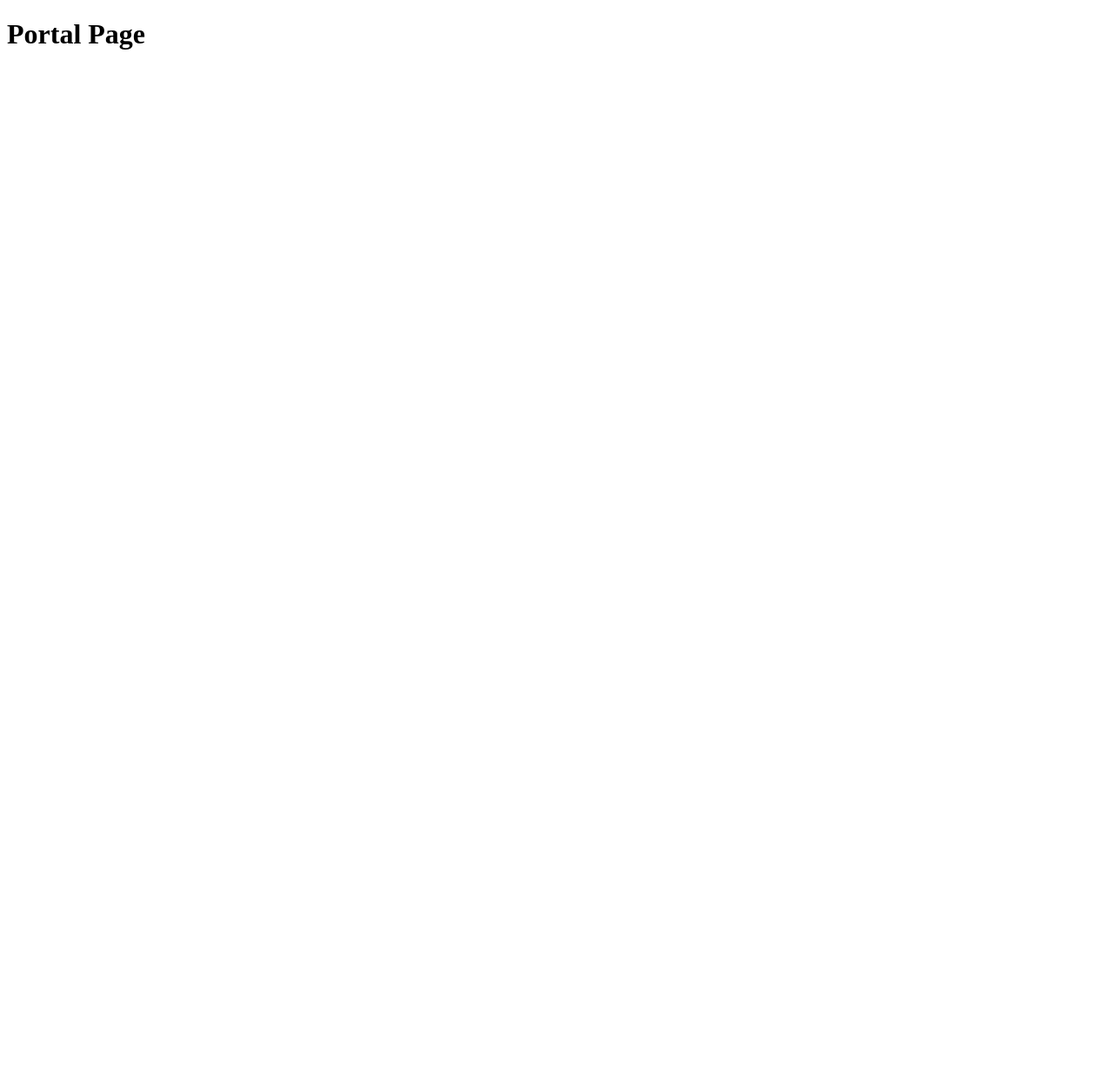
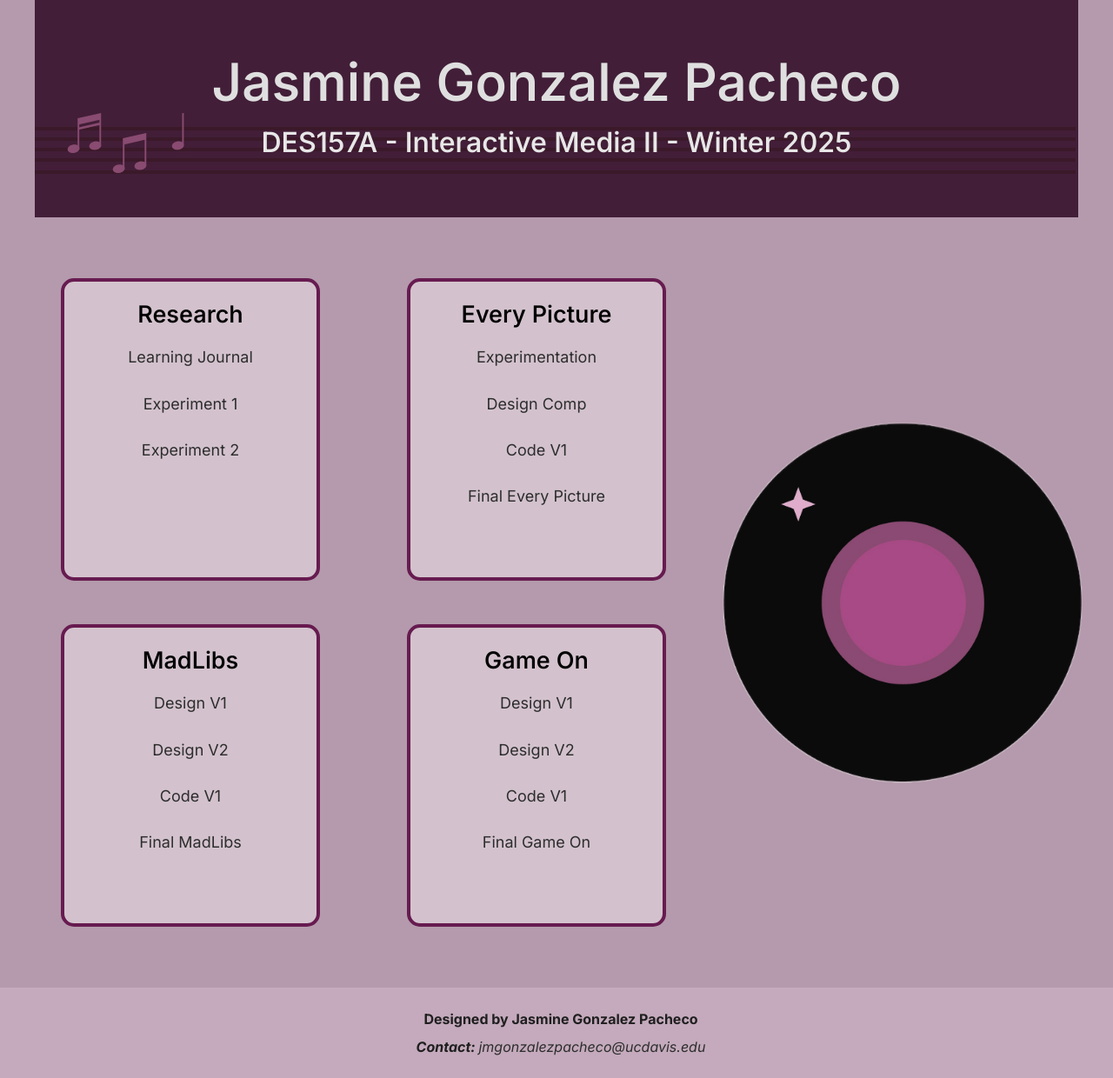
Before and after one commit to jasminemgp/des157a-winter25, a plain HTML site: page index.html in a window 1280 px wide. Shown: the whole page at 87% size. Before the commit the page ends 800 px from the top, so only its background shows below. Drawn offline with nearby package versions, Linux system fonts and the light colour scheme; a web font is replaced by a local one.

Commit message:
added portal page

```diff
--- a/index.html
+++ b/index.html
@@ -3,10 +3,84 @@
 <head>
     <meta charset="UTF-8">
     <meta name="viewport" content="width=device-width, initial-scale=1.0">
-    <title>here is my portal page for DES157A</title>
+    <title>Jasmine's Portal Page</title>
+
+     <!--Normalize CSS Line-->
+     <link href="https://cdnjs.cloudflare.com/ajax/libs/normalize/8.0.1/normalize.min.css" rel="stylesheet">
+
+    <!--Google Fonts-->
+    <link rel="preconnect" href="https://fonts.googleapis.com">
+    <link rel="preconnect" href="https://fonts.gstatic.com" crossorigin>
+    <link href="https://fonts.googleapis.com/css2?family=Handjet:wght@100..900&family=Inter:ital,opsz,wght@0,14..32,100..900;1,14..32,100..900&display=swap" rel="stylesheet">
+
+
+    <!--Style Sheet-->
+    <link rel="stylesheet" href="styles.css">
 </head>
 <body>
-    <h1>Portal Page</h1>
+    <header>
+        <h1 id="myNameHeader">Jasmine Gonzalez Pacheco</h1>
+        <h1>DES157A - Interactive Media II - Winter 2025</h1>
+    </header>
 
+    <main>
+        <section class="fullSection">
+        <div class="row">
+        <section class="column">
+            <h2>Research</h2>
+            <ul>
+                <li><a href="#">Learning Journal</a></li>
+                <li><a href="#">Experiment 1</a></li>
+                <li><a href="#">Experiment 2</a></li>
+            </ul>
+        </section>
+
+        <section class="column">
+            <h2>MadLibs</h2>
+            <ul>
+                <li><a href="#">Design V1</a></li>
+                <li><a href="#">Design V2</a></li>
+                <li><a href="#">Code V1</a></li>
+                <li><a href="#">Final MadLibs</a></li>
+            </ul>
+        </section>
+         </div>
+
+        <div class="row">
+        <section class="column">
+            <h2>Every Picture</h2>
+            <ul>
+                <li><a href="#">Experimentation</a></li>
+                <li><a href="#">Design Comp</a></li>
+                <li><a href="#">Code V1</a></li>
+                <li><a href="#">Final Every Picture</a></li>
+            </ul>
+        </section>
+
+        <section class="column">
+            <h2>Game On</h2>
+            <ul>
+                <li><a href="#">Design V1</a></li>
+                <li><a href="#">Design V2</a></li>
+                <li><a href="#">Code V1</a></li>
+                <li><a href="#">Final Game On</a></li>
+            </ul>
+        </section>
+        </div>
+
+        <aside>
+            <p><img src="images/disk.png" alt="Rotating Disk" width="450" height="600"></p>
+
+        </aside>
+    </section>
+    </main>
+
+    <footer>
+        <p><b>Designed by Jasmine Gonzalez Pacheco</b></p>
+        <address>
+            <b>Contact: </b><a href="mailto:&#106;&#109;&#103;&#111;&#110;&#122;&#097;&#108;&#101;&#122;&#112;&#097;&#099;&#104;&#101;&#099;&#111;&#064;&#117;&#099;&#100;&#097;&#118;&#105;&#115;&#046;&#101;&#100;&#117;">&#106;&#109;&#103;&#111;&#110;&#122;&#097;&#108;&#101;&#122;&#112;&#097;&#099;&#104;&#101;&#099;&#111;&#064;&#117;&#099;&#100;&#097;&#118;&#105;&#115;&#046;&#101;&#100;&#117;</a>
+        </address>
+        <!-- the weird numbers is my email address encoded!! this avoids spam email from weird scanners -->
+    </footer>
 </body>
 </html>
--- /dev/null
+++ b/styles.css
@@ -0,0 +1,139 @@
+/* Font Family for Header is Handjet */
+
+/* Reset Styles START */
+
+h1, h2, h3, p, ul, ol {
+    margin: 0;
+    padding: 0;
+
+}
+
+nav ul, nav ol, li {
+    list-style-type: none;
+}
+
+
+img {
+    max-width: 100%;
+    height: auto;
+    display: block;
+
+}
+
+/* Reset Styles END */
+
+header {
+    width: 1200px;
+    height: 250px;
+    background-image: url(images/banner.jpg);
+    align-content: center;
+    margin: auto;
+}
+
+body {
+    background-color: #b49aac;
+}
+
+h1, h2 {
+    font-family: Inter;
+    font-weight: 550;
+    line-height: 1.3em;
+    color: rgb(231, 231, 231);
+    text-align: center;
+    margin-bottom:10px;
+}
+
+h2 {
+    color: black;
+    margin-bottom: 20px;
+}
+
+#myNameHeader {
+    font-size: 3.75em;
+    color: rgb(223, 223, 223);
+}
+
+main {
+    font-family: Inter;
+    display: flex;
+    gap: 20px;
+    padding: 20px;
+    margin: auto;
+
+}
+
+.column {
+    flex-wrap: wrap;
+    min-width: 250px;
+    min-height: 300px;
+    border: 4px solid #671b50;
+    padding:20px;
+    text-align: center;
+    border-radius: 15px;
+    background-color: #d3c2cd;
+    font-size: large;
+    margin: 50px;
+
+}
+
+.row {
+    flex-direction: column;
+}
+
+.fullSection {
+    display: flex;
+    margin: auto;
+
+}
+
+aside {
+    display: inline-block;
+    transition: transform 0.5s ease-in-out;
+    align-content: center;
+    margin: auto;
+  }
+
+  aside:hover img {
+    animation: spin 2s linear infinite;
+  }
+
+  @keyframes spin {
+    from { transform: rotate(0deg); }
+    to { transform: rotate(360deg); }
+  }
+
+/* this is to adjust the spacing on the bottom of each li */
+ul li {
+    margin-bottom: 30px;
+}
+
+a {
+    text-decoration: none;
+    line-height: 1.3em;
+}
+
+/* unvisited link */
+a:link {
+    color: #2d2d2d;
+  }
+
+  /* visited link */
+  a:visited {
+    color:#3d333b;
+  }
+
+  /* mouse over link */
+  a:hover {
+    color: #ae1d79;
+  }
+
+footer {
+    font-family: Inter;
+    text-align: center;
+    line-height: 2em;
+    color:#1f1f1f;
+    background-color: #c4aabc;
+    padding: 20px;
+    width: 1250px;
+    margin: auto;
+}
```
Also changed, not shown: images/banner.jpg (added), images/disk.png (added), 1 other file.
